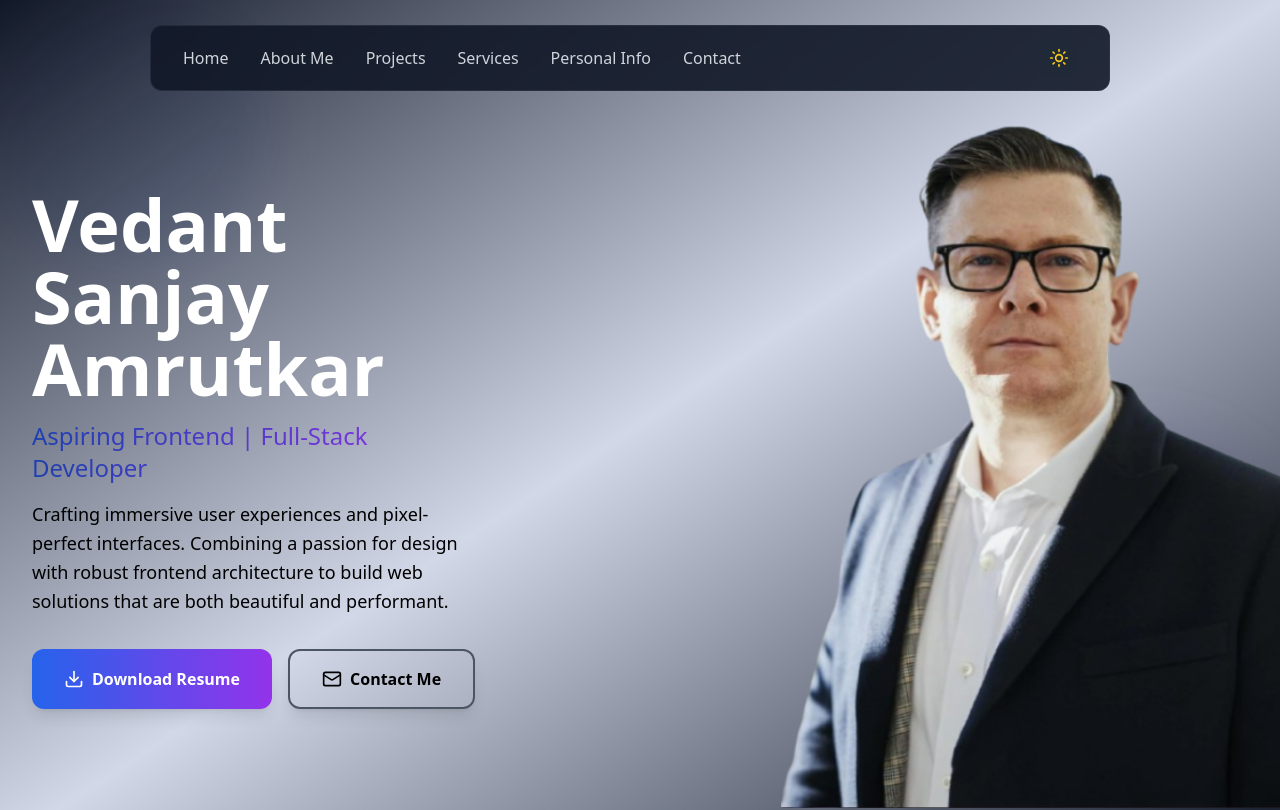
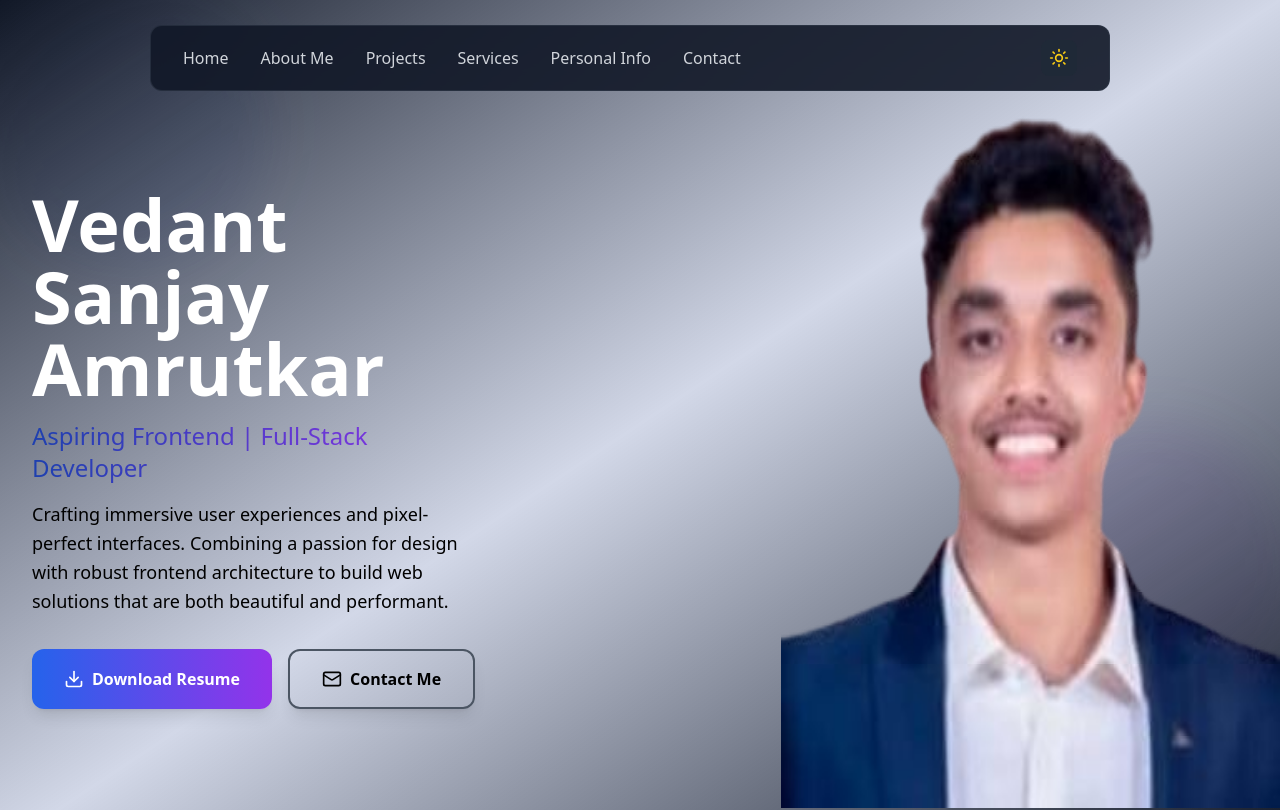
Before and after one commit to vedant-zeus/Portfolio, a React (Vite) app: page / in a window 1280 px wide. Shown: the top 810 px of the page. Built offline with nearby package versions, Linux system fonts and the light colour scheme.

Commit message:
photo change

```diff
--- a/src/components/Hero.tsx
+++ b/src/components/Hero.tsx
@@ -123,7 +123,7 @@ const Hero: React.FC = () => {
         key={i}
         className="w-full h-full"
         style={{
-          backgroundImage: "url(vedant.png)",
+          backgroundImage: "url(vedant1.png)",
           backgroundSize: `100% ${rows * 100}%`,
           backgroundPosition: `0 ${(i / (rows - 1)) * 100}%`,
         }}
```
